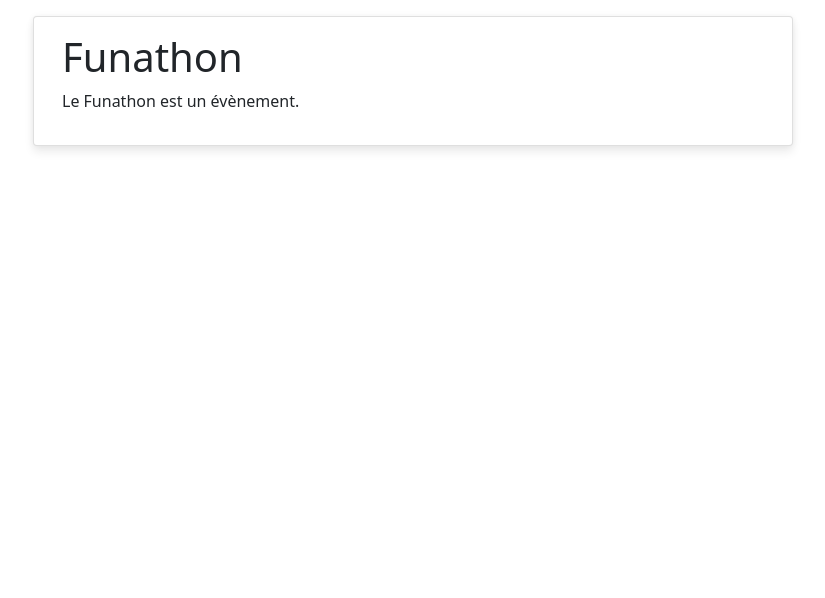
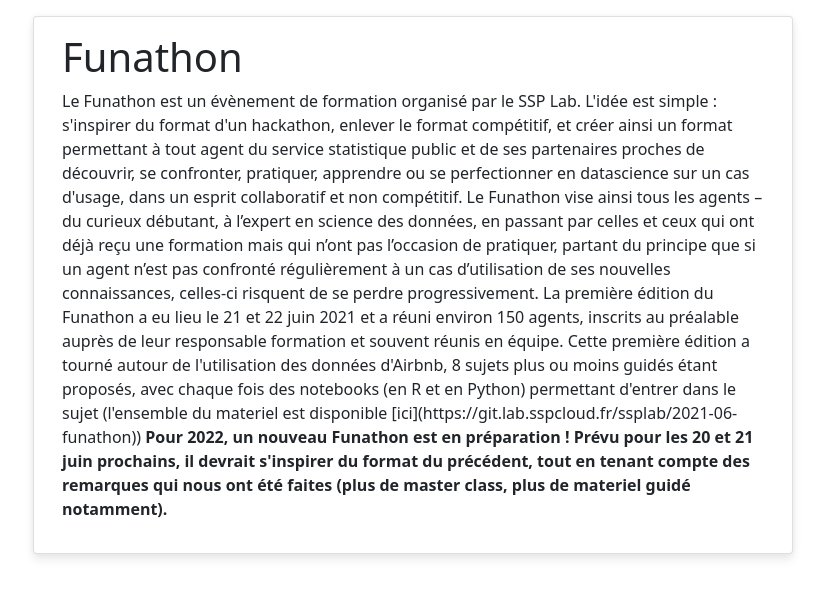
Before and after one commit to AurelienFortin/django_ssplab, a Django app: page /funathon/ in a window 1280 px wide. Shown: the part 56-654 px from the top of the page, without its empty margins (37-862 px from the left). Run offline with Django 3.2, Linux system fonts and the light colour scheme; some libraries are stand-ins or nearby versions.

Commit message:
funathon

```diff
--- a/home/templates/home/funathon.html
+++ b/home/templates/home/funathon.html
@@ -11,7 +11,23 @@ Qu'est ce que le SSP Lab ?
         <div class="card-body" disabled>
                 <h1>Funathon</h1>
                 <p>
-                    Le Funathon est un évènement.
+                    Le Funathon est un évènement de formation organisé par le SSP Lab. L'idée est simple : s'inspirer du format d'un hackathon,
+                    enlever le format compétitif, et créer ainsi un format permettant à tout agent du service statistique public et de ses partenaires proches
+                    de découvrir, se confronter, pratiquer, apprendre ou se perfectionner en datascience sur un cas d'usage, dans un esprit collaboratif
+                    et non compétitif.
+
+                    Le Funathon vise ainsi tous les agents – du curieux débutant, à l’expert en science des données, en passant par celles
+                    et ceux qui ont déjà reçu une formation mais qui n’ont pas l’occasion de pratiquer, partant du principe que si
+                    un agent n’est pas confronté régulièrement à un cas d’utilisation de ses nouvelles connaissances, celles-ci risquent
+                    de se perdre progressivement.
+
+                    La première édition du Funathon a eu lieu le 21 et 22 juin 2021 et a réuni environ 150 agents,
+                    inscrits au préalable auprès de leur responsable formation et souvent réunis en équipe. Cette première édition a tourné
+                    autour de l'utilisation des données d'Airbnb, 8 sujets plus ou moins guidés étant proposés, avec chaque fois
+                    des notebooks (en R et en Python) permettant d'entrer dans le sujet (l'ensemble du materiel est disponible [ici](https://git.lab.sspcloud.fr/ssplab/2021-06-funathon))
+
+                    <b>Pour 2022, un nouveau Funathon est en préparation ! Prévu pour les 20 et 21 juin prochains, il devrait s'inspirer du format
+                    du précédent, tout en tenant compte des remarques qui nous ont été faites (plus de master class, plus de materiel guidé notamment).</b>
                 </p>
         </div>
     </div>
```
